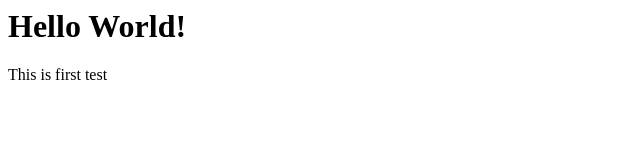
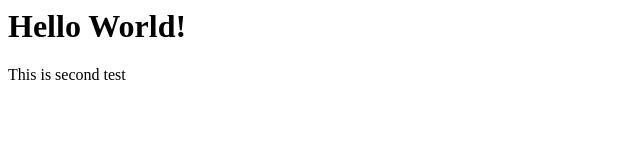
Before and after one commit to vigneshrangaraj/AWSHelloWorldDemo, a plain HTML site: page index.html in a window 1280 px wide. Shown: the full height of the page, 0-640 px from the left. Drawn offline with Linux system fonts and the light colour scheme.

Commit message:
Update index.html

```diff
--- a/index.html
+++ b/index.html
@@ -1,2 +1,2 @@
 <h1>Hello World!</h1>
-<p>This is first test</p>
+<p>This is second test</p>
```
